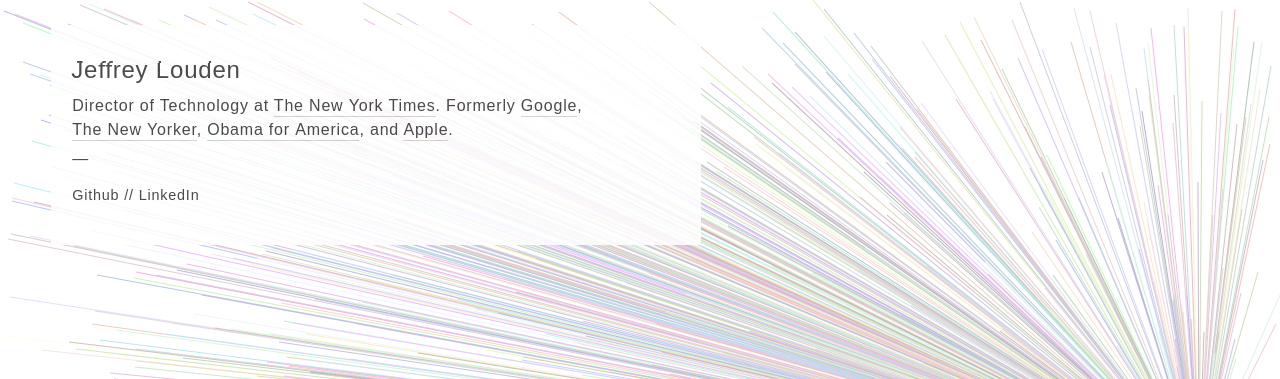
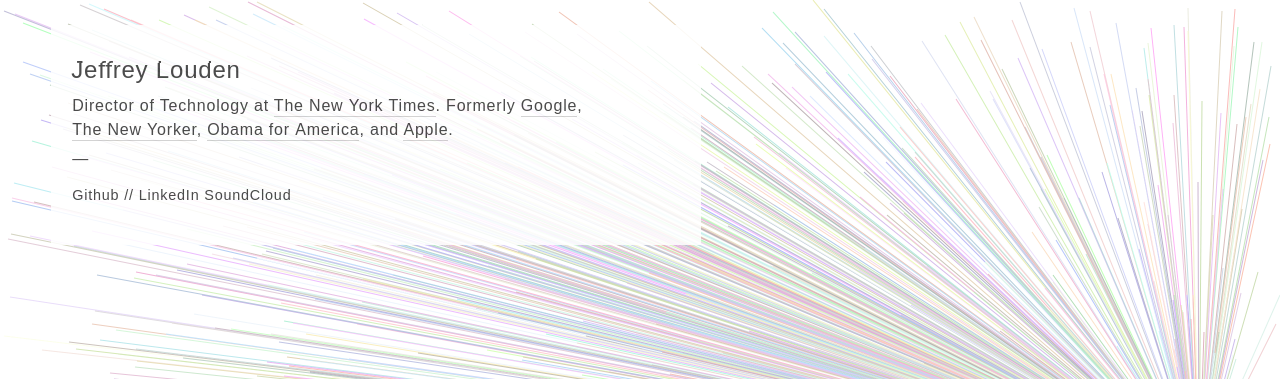
Before and after one commit to jeffreylouden/jeffreylouden.github.com, a Jekyll site: the page built from index.html, in a window 1280 px wide. Shown: the top 379 px of the page. Built offline with Jekyll 4.4.1, drawn with Linux system fonts in a browser that asks for light colours; some web fonts are replaced.

Commit message:
Added SoundCloud

```diff
--- a/_data/social.yml
+++ b/_data/social.yml
@@ -6,3 +6,7 @@
   alt_text: "Jeffrey Louden on LinkedIn"
   display_domain: "LinkedIn"
   display_username: ""
+- url: "https://soundcloud.com/user-923225736"
+  alt_text: "Warm Record on Soundcloud"
+  display_domain: "SoundCloud"
+  display_username: ""
```
